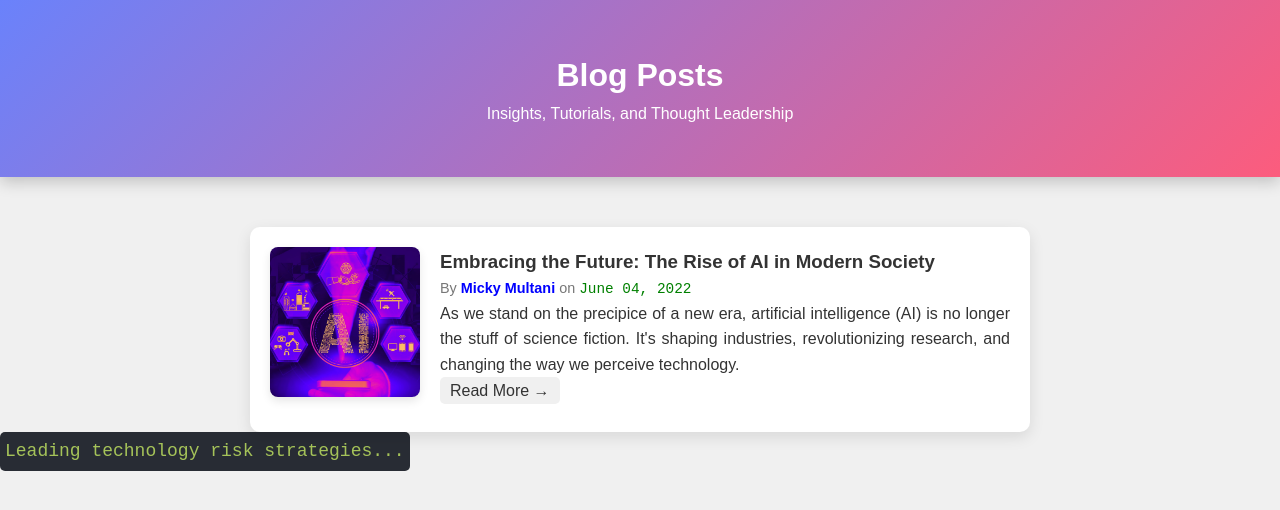
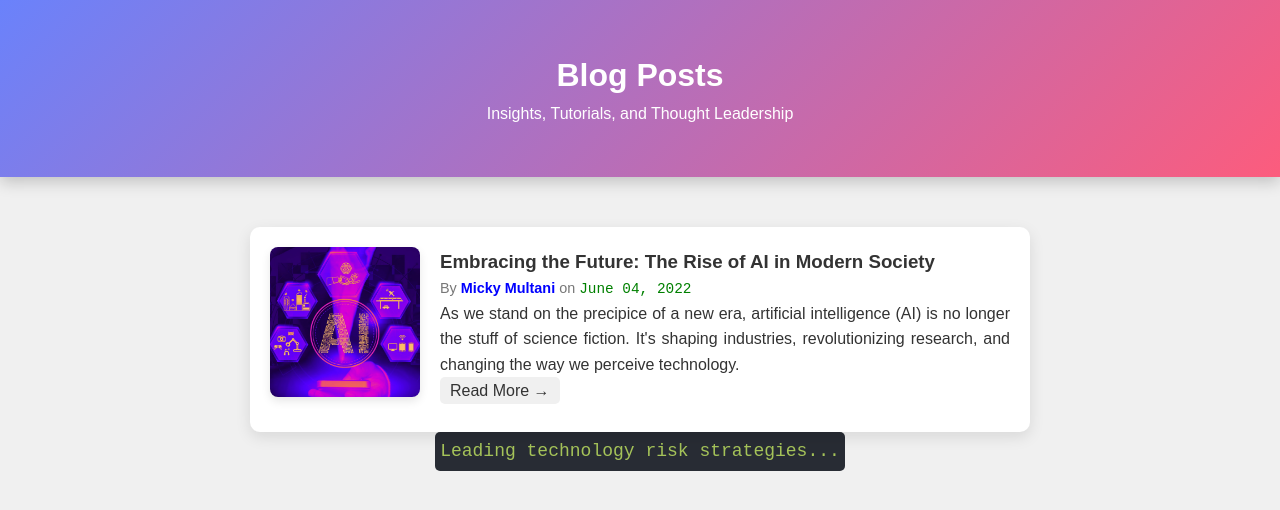
Before and after one commit to mickymultani/portfolio, a Jekyll site: the page built from blog.md, in a window 1280 px wide. Shown: the top 510 px of the page. Built offline with Jekyll 4.4.1, drawn with Linux system fonts in a browser that asks for light colours; our own code applies the rules of GitHub Pages for plain Markdown files.

```diff
--- a/_layouts/default.html
+++ b/_layouts/default.html
@@ -5,9 +5,10 @@
 </head>
 <body>
     {{ content }}
+    <div class="typewriter-container">
 
     <div id="typewriter"></div>
-
+    </div>
     <script>
         document.addEventListener("DOMContentLoaded", function() {
             const typeStrings = [
--- a/assets/css/style.css
+++ b/assets/css/style.css
@@ -173,3 +173,8 @@ img.post-thumbnail {
     border-radius: 5px; /* Optional: Rounded corners */
     display: inline-block; /* So the background color only wraps the text */
 }
+
+.typewriter-container {
+    text-align: center;
+    width: 100%;
+}
```
